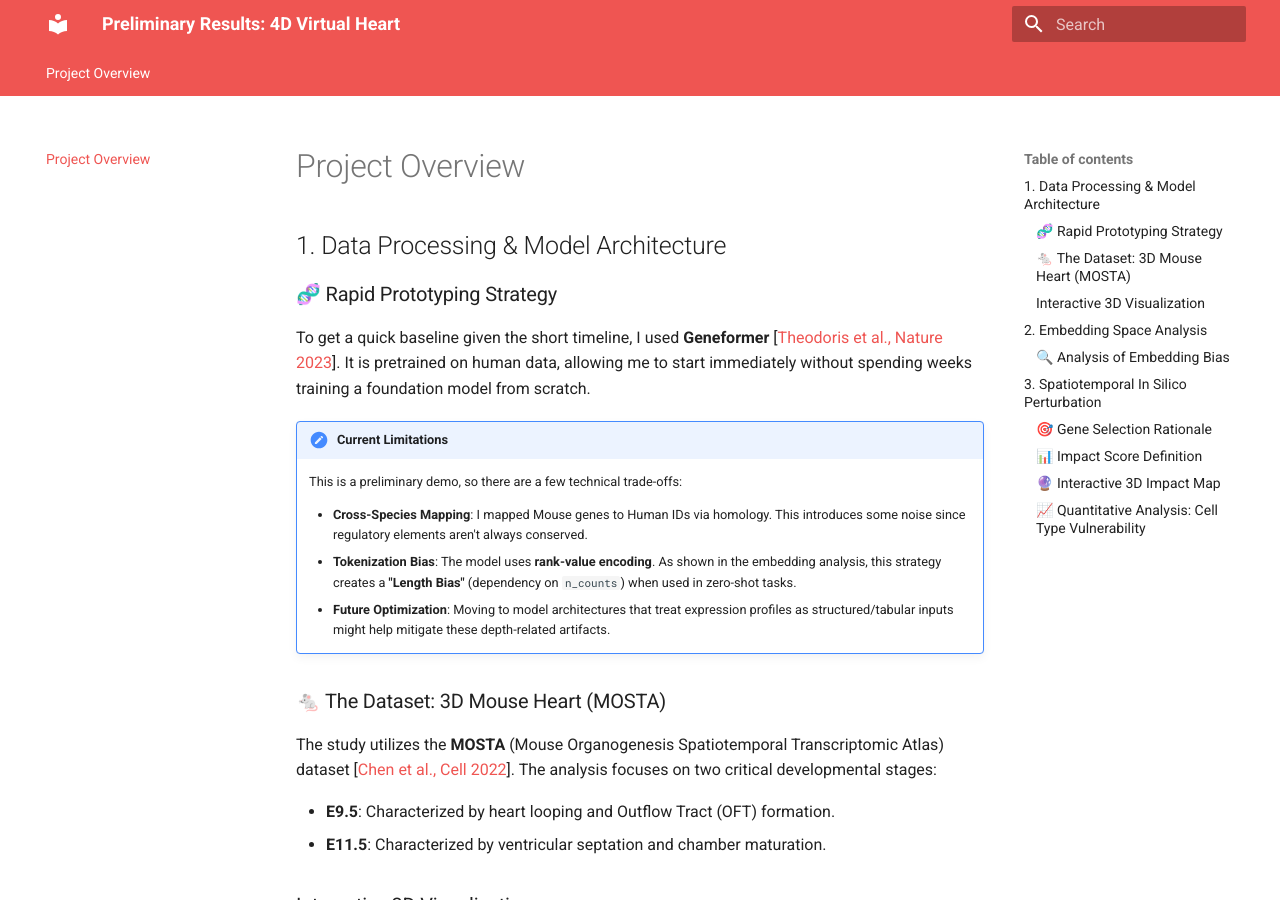
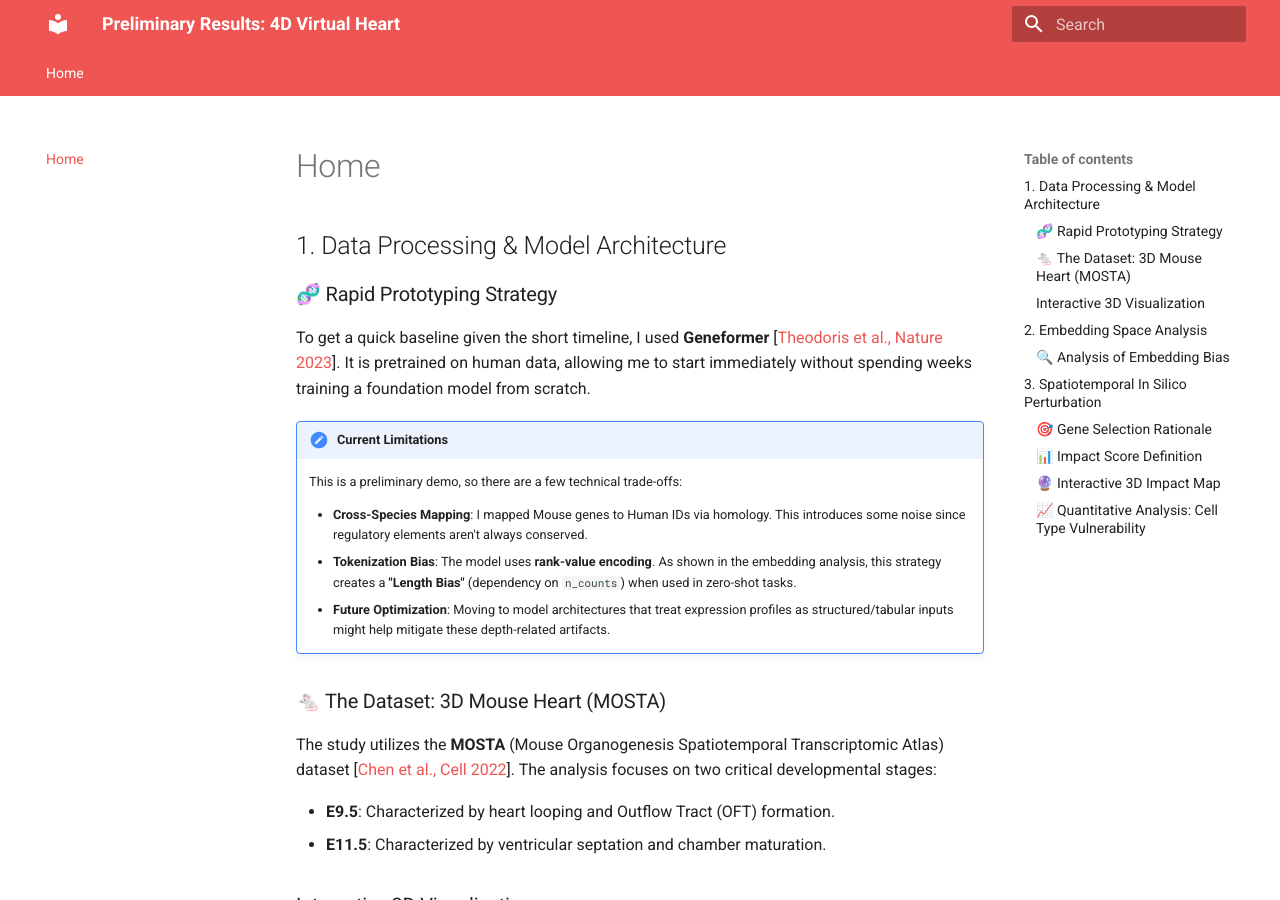
Before and after one commit to SScottWang/virtual-heart-demo, an MkDocs documentation site: the page built from docs/index.md, in a window 1280 px wide and 900 px high. Built offline with MkDocs 1.6.1 and Material for MkDocs 9.7.7, drawn with Linux system fonts in a browser that asks for light colours; some of the changed lines change nothing that is shown.

Commit message:
update yml

```diff
--- a/mkdocs.yml
+++ b/mkdocs.yml
@@ -13,8 +13,8 @@ theme:
     - navigation.tabs
     - navigation.sections
 
-nav:
-  - Project Overview: index.md
+# nav:
+#   - Project Overview: index.md
 
 markdown_extensions:
   - admonition
```
Also changed, not shown: 1 other file.
